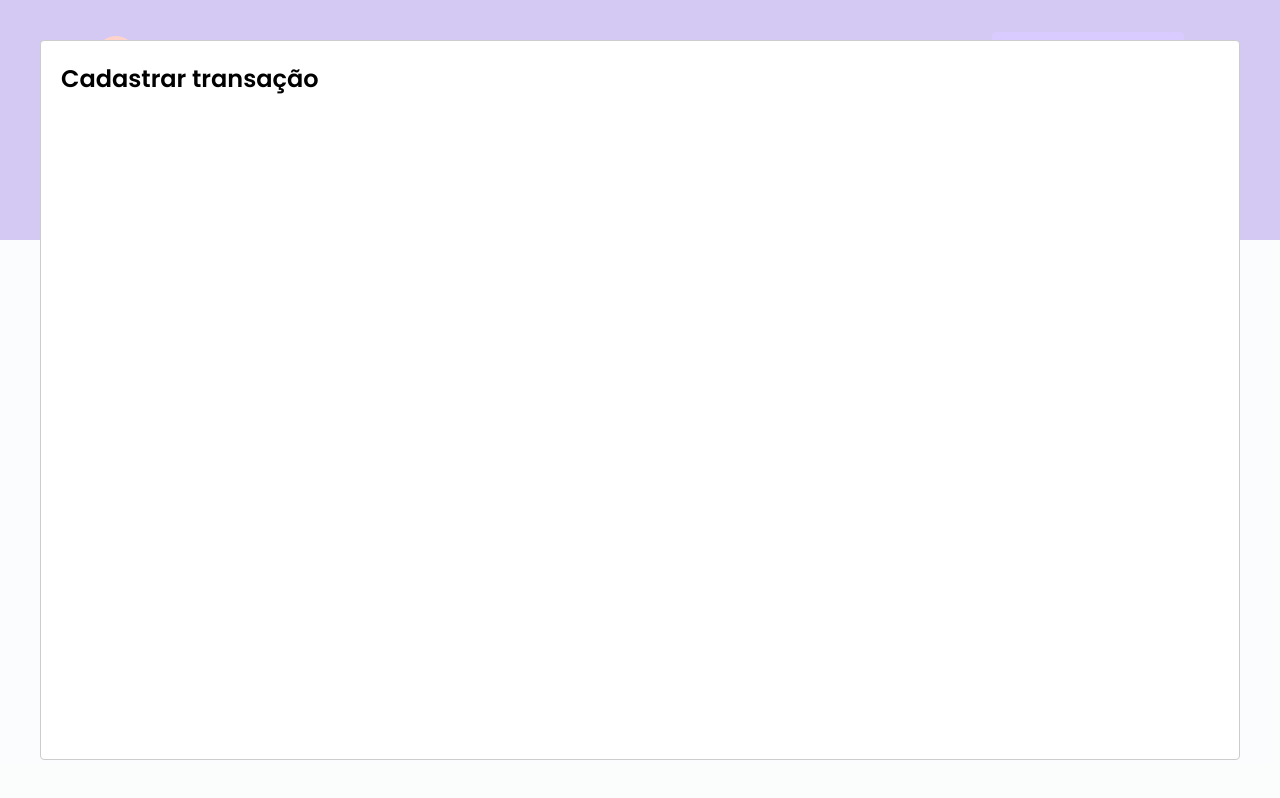
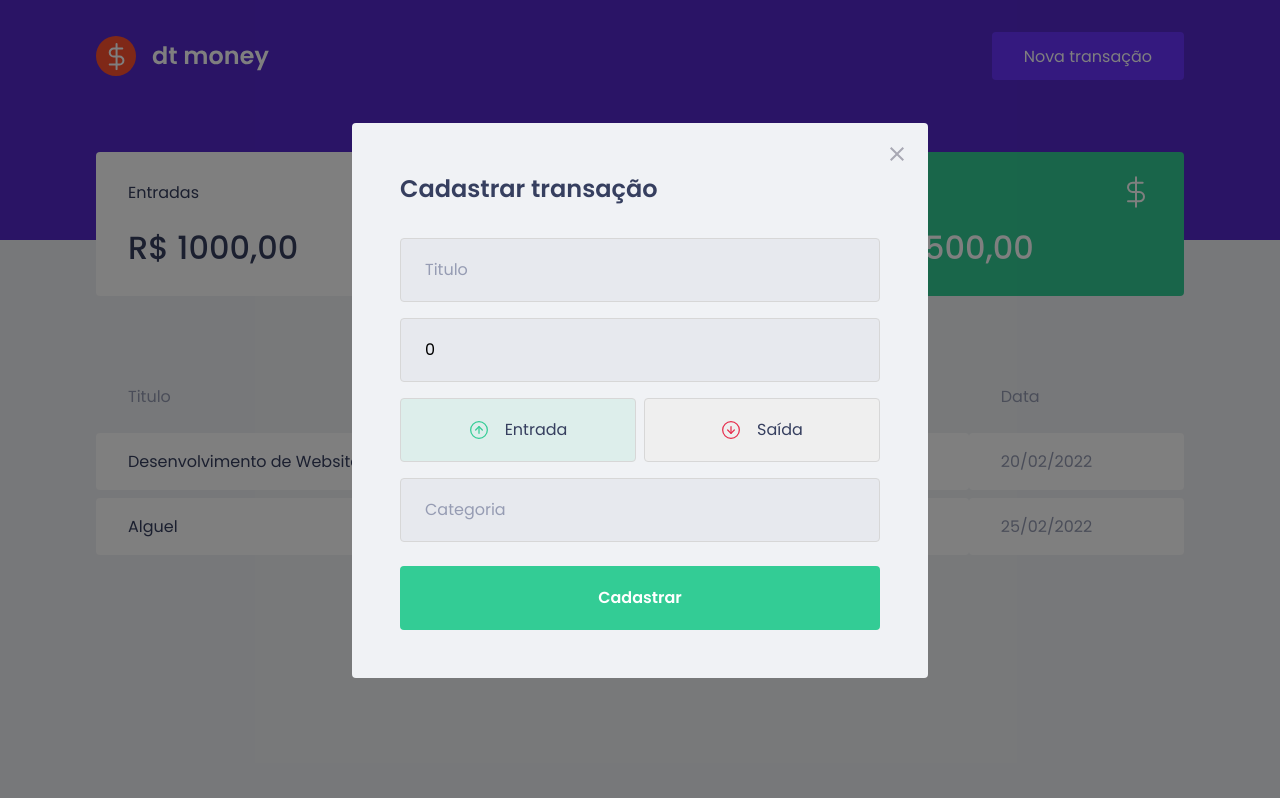
Before and after one commit to Diegooliveyra/dtmoney, a React (Create React App) app: page / in a window 1280 px wide. Both pictures are taken after a click on the button "Nova transação". Built offline with nearby package versions, Linux system fonts and the light colour scheme; no server answers; what miragejs would draw is missing.

Commit message:
feito modal de criação de transações

```diff
--- a/package.json
+++ b/package.json
@@ -5,6 +5,7 @@
   "dependencies": {
     "axios": "^0.27.2",
     "miragejs": "^0.1.45",
+    "polished": "^4.2.2",
     "react": "^18.2.0",
     "react-dom": "^18.2.0",
     "react-modal": "^3.15.1",
--- a/src/App.tsx
+++ b/src/App.tsx
@@ -1,10 +1,11 @@
-import React, { useState } from "react";
-import Modal from "react-modal";
-import { Dashboard } from "./components/Dashboard";
-import { Header } from "./components/Header";
-import { GlobalStyle } from "./styles/global";
+import { NewTransactionModal } from 'components/NewTransactionModal';
+import React, { useState } from 'react';
+import Modal from 'react-modal';
+import { Dashboard } from './components/Dashboard';
+import { Header } from './components/Header';
+import { GlobalStyle } from './styles/global';
 
-Modal.setAppElement("#root");
+Modal.setAppElement('#root');
 
 export function App() {
   const [isNewTransactionsModal, setIsNewTransactionsModal] = useState(false);
@@ -20,12 +21,10 @@ export function App() {
     <>
       <Header onOpenNewTransactionsModal={handleOpenNewTransactionsModal} />
       <Dashboard />
-      <Modal
+      <NewTransactionModal
         isOpen={isNewTransactionsModal}
         onRequestClose={handleCloseNewTransactionsModal}
-      >
-        <h2>Cadastrar transação</h2>
-      </Modal>
+      />
       <GlobalStyle />
     </>
   );
--- /dev/null
+++ b/src/components/NewTransactionModal/index.tsx
@@ -0,0 +1,76 @@
+import { FormEvent, useState } from 'react';
+
+import Modal from 'react-modal';
+
+import { api } from 'services/api';
+
+import * as S from './styles';
+
+import closeImg from 'assets/close.svg';
+import incomeImg from 'assets/income.svg';
+import outcomeImg from 'assets/outcome.svg';
+
+interface NewTransactionModalProps {
+  isOpen: boolean;
+  onRequestClose: () => void;
+}
+
+export function NewTransactionModal({
+  isOpen,
+  onRequestClose,
+}: NewTransactionModalProps) {
+  const [type, setType] = useState('deposit');
+  const [title, setTitle] = useState('');
+  const [value, setValue] = useState(0);
+  const [category, setCategory] = useState('');
+
+  function handleCreateTransaction(event: FormEvent) {
+    event.preventDefault()
+    const data = {type, title, value, category}
+
+    api.post('/transactions', data)
+
+  }
+
+  return (
+    <Modal
+      isOpen={isOpen}
+      onRequestClose={onRequestClose}
+      overlayClassName={'react-modal-overlay'}
+      className={'react-modal-content'}
+    >
+      <button onClick={onRequestClose} className="react-modal-close">
+        <img src={closeImg} alt="fechar modal" />
+      </button>
+
+      <S.Container onSubmit={handleCreateTransaction}>
+        <h2>Cadastrar transação</h2>
+        <input placeholder="Titulo" value={title} onChange={event => setTitle(event.target.value)} />
+        <input type="number" placeholder="Valor" value={value} onChange={event => setValue(Number(event.target.value))}/>
+        <S.TransactionTypeContainer>
+          <S.RadioBox
+            type="button"
+            onClick={() => setType('deposit')}
+            isActive={type === 'deposit'}
+            activeColor="green"
+          >
+            <img src={incomeImg} alt="Entrada" />
+            <span>Entrada</span>
+          </S.RadioBox>
+
+          <S.RadioBox
+            type="button"
+            onClick={() => setType('outcome')}
+            isActive={type === 'outcome'}
+            activeColor="red"
+          >
+            <img src={outcomeImg} alt="Saída" />
+            <span>Saída</span>
+          </S.RadioBox>
+        </S.TransactionTypeContainer>
+        <input placeholder="Categoria" value={category} onChange={event => setCategory(event.target.value)} />
+        <button type="submit">Cadastrar</button>
+      </S.Container>
+    </Modal>
+  );
+}
--- /dev/null
+++ b/src/components/NewTransactionModal/styles.ts
@@ -0,0 +1,90 @@
+import styled from "styled-components";
+import { darken, transparentize } from "polished";
+
+export const Container = styled.form`
+  h2 {
+    margin-bottom: 2rem;
+    font-size: 1.5rem;
+    color: var(--text-title);
+  }
+  input {
+    padding: 0 1.5rem;
+    width: 100%;
+    height: 4rem;
+    font-size: 1rem;
+    font-weight: 400;
+    background: #e7e9ee;
+    border: 1px solid #d7d7d7;
+    border-radius: 0.25rem;
+    &::placeholder {
+      color: var(--text-body);
+    }
+    & + input {
+      margin-top: 1rem;
+    }
+  }
+  button[type="submit"] {
+    margin-top: 1.5rem;
+    padding: 0 1.5rem;
+    width: 100%;
+    height: 4rem;
+    font-size: 1rem;
+    font-weight: 600;
+    color: #ffffff;
+    background: var(--green);
+    border: 0;
+    border-radius: 0.25rem;
+    transition: filter 0.2s ease-in-out;
+
+    &:hover {
+      filter: brightness(0.9);
+    }
+  }
+`;
+
+export const TransactionTypeContainer = styled.div`
+  display: grid;
+  grid-template-columns: 1fr 1fr;
+  gap: 0.5rem;
+  margin: 1rem 0;
+`;
+
+interface RadioBoxProps {
+  isActive: boolean;
+  activeColor: 'red' | 'green';
+}
+
+const color = {
+  red: '#e52e4d',
+  green: '#33cc95'
+}
+
+export const RadioBox = styled.button<RadioBoxProps>`
+   display: flex;
+  align-items: center;
+  justify-content: center;
+  height: 4rem;
+  border: 1px solid #d7d7d7;
+  border-radius: 0.25rem;
+  transition: border-color 0.2s ease-in-out;
+
+  background-color: ${props => (
+    props.isActive
+    ?  transparentize(0.9, color[props.activeColor])
+    : "trasparent"
+    )};
+
+  &:hover {
+    border-color: ${darken(0.1, '#d7d7d7')};
+  }
+  img {
+    width: 20px;
+    height: 20px;
+  }
+  span {
+    display: block;
+    margin-left: 1rem;
+    font-size: 1rem;
+    color: var(--text-title);
+  }
+`;
--- a/src/index.tsx
+++ b/src/index.tsx
@@ -1,24 +1,24 @@
 import React from 'react';
 import ReactDOM from 'react-dom/client';
 import { App } from './App';
-import {createServer} from 'miragejs'
+import {createServer, Model} from 'miragejs'
 
 createServer({
+  models: {
+    transactions: Model
+  },
+
   routes(){
 
     this.namespace = 'api';
 
     this.get('/transactions', () => {
-      return [
-        {
-          id: 1,
-          title: 'Desenvolvimento de Website',
-          amount: 12000,
-          type: 'deposit',
-          category: 'Desenvolvimento',
-          createAt: new Date()
-        }
-      ]
+      return this.schema.all('transactions')
+    })
+
+    this.post('/transactions', (schema, request) => {
+      const data = JSON.parse(request.requestBody)
+      return schema.create('transactions', data)
     })
   }
 })
--- a/src/services/api.ts
+++ b/src/services/api.ts
@@ -1,5 +1,5 @@
 import axios from "axios";
 
 export const api = axios.create({
-  baseURL: "http://localhost:3000",
+  baseURL: "http://localhost:3000/api",
 })
--- a/src/styles/global.ts
+++ b/src/styles/global.ts
@@ -47,4 +47,37 @@ export const GlobalStyle = createGlobalStyle`
     opacity: 0.6;
     cursor: not-allowed;
   }
+
+  .react-modal-overlay {
+    position: fixed;
+    top: 0;
+    left: 0;
+    right: 0;
+    bottom: 0;
+    display: flex;
+    align-items: center;
+    justify-content: center;
+    background: rgba(0, 0, 0, 0.5);
+  }
+
+  .react-modal-content {
+    position: relative;
+    padding: 3rem;
+    width: 100%;
+    max-width: 576px;
+    background: var(--background);
+    border-radius: 0.25rem;
+  }
+  .react-modal-close {
+    position: absolute;
+    top: 1.5rem;
+    right: 1.5rem;
+    background: transparent;
+    border: 0;
+    transition: filter 0.2s ease-in-out;
+
+    &:hover {
+      filter: brightness(0.8);
+    }
+  }
 `
```
Also changed, not shown: 1 other file (tests, documents, lock files or other folders).
